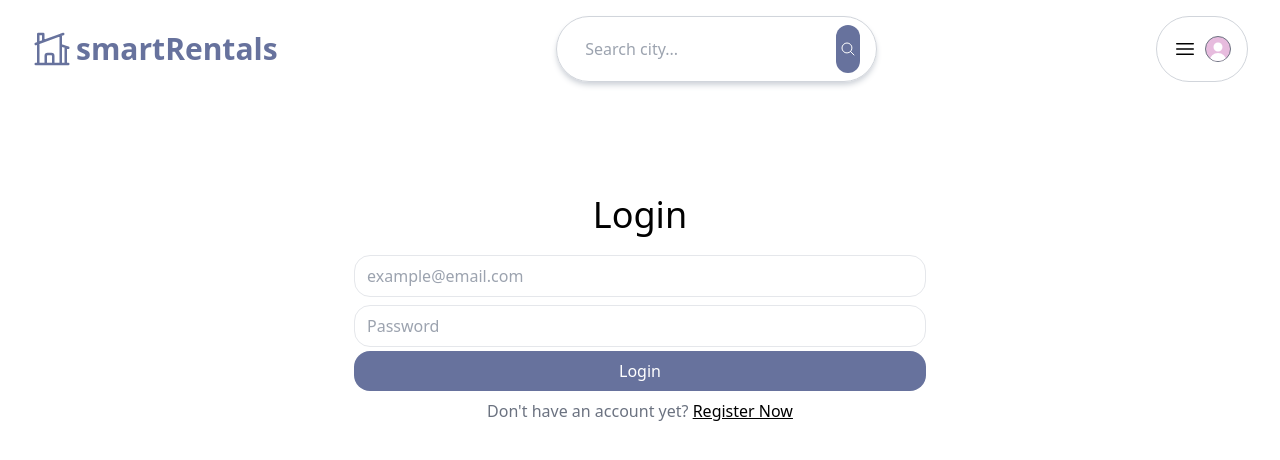
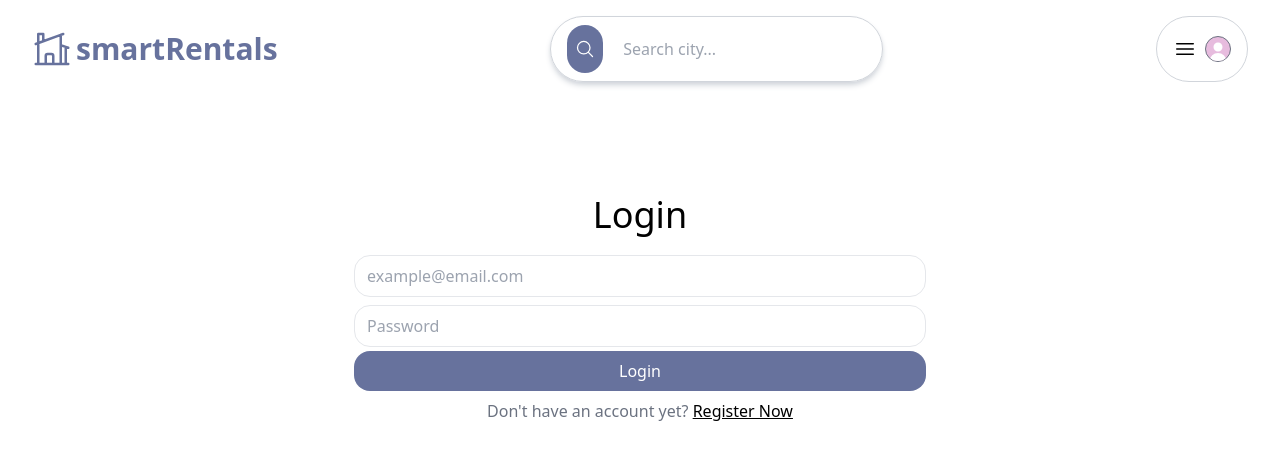
Before and after one commit to rehan13/SmartRentals, a React (Vite) app in the folder client/: page /login in a window 1280 px wide. Shown: the top 460 px of the page. Built offline with nearby package versions, Linux system fonts and the light colour scheme; no server answers.

Commit message:
minor fix

```diff
--- a/client/src/Header.jsx
+++ b/client/src/Header.jsx
@@ -14,17 +14,17 @@
         <span className="text-primary font-bold text-3xl">smartRentals</span>
       </Link>
       <div className="flex gap-2 border border-gray-300 rounded-full py-2 px-4 shadow-md shadow-gray-300">
+        <button className="bg-primary text-white p-2 rounded-full">
+          <svg xmlns="http://www.w3.org/2000/svg" fill="none" viewBox="0 0 24 24" strokeWidth={1.5} stroke="currentColor" className="w-5 h-5">
+            <path strokeLinecap="round" strokeLinejoin="round" d="m21 21-5.197-5.197m0 0A7.5 7.5 0 1 0 5.196 5.196a7.5 7.5 0 0 0 10.607 10.607Z" />
+          </svg>
+        </button>
         <input
           type="text"
           placeholder="Search city..."
-          className="border-none outline-none"
+          className="border-none outline-none w-full"
           onChange={(e) => onSearch(e.target.value)}
         />
-        <button className="bg-primary text-white p-1 rounded-full">
-          <svg xmlns="http://www.w3.org/2000/svg" fill="none" viewBox="0 0 24 24" strokeWidth={1.5} stroke="currentColor" className="size-4">
-            <path strokeLinecap="round" strokeLinejoin="round" d="m21 21-5.197-5.197m0 0A7.5 7.5 0 1 0 5.196 5.196a7.5 7.5 0 0 0 10.607 10.607Z" />
-          </svg>
-        </button>
       </div>
       <Link to={user ? '/account' : '/login'} className="flex items-center gap-2 border border-gray-300 rounded-full py-2 px-4">
         <svg xmlns="http://www.w3.org/2000/svg" fill="none" viewBox="0 0 24 24" strokeWidth={1.5} stroke="currentColor" className="size-6">
```
Also changed, not shown: client/src/pages/IndexPage.jsx (+0 -9 lines).
